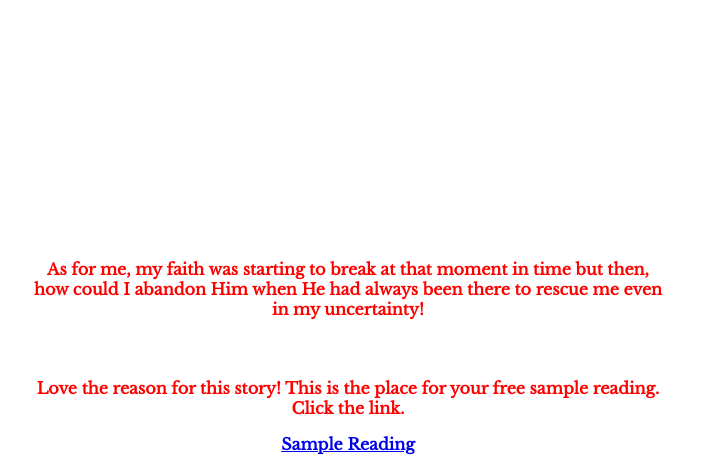
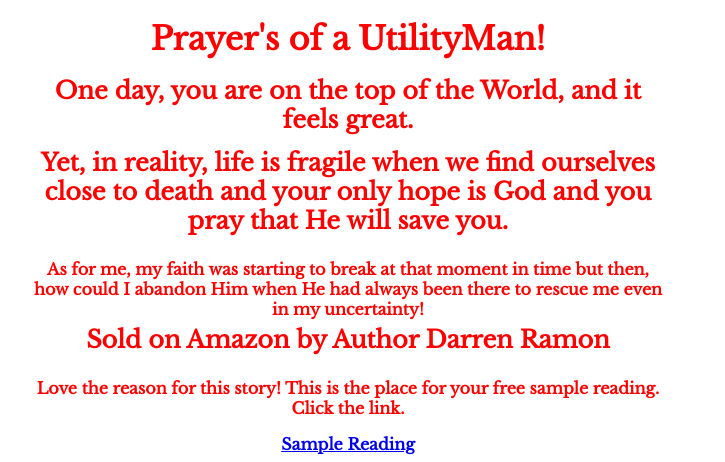
Before and after one commit to DramonBal/Invoke, a plain HTML site: page index.html in a window 1280 px wide. Shown: the part 1019-1481 px from the top of the page, without its empty margins (292-1017 px from the left). Drawn offline with nearby package versions, Linux system fonts and the light colour scheme.

Commit message:
Update style.css

```diff
--- a/style.css
+++ b/style.css
@@ -35,12 +35,12 @@
 h2 {
   font-size: 2rem;
   margin-top: -10px;
-  color: white;
+  color: solid rgb(112, 16, 48) ;
 }
 h3 {
   font-size: 1.5rem;
   margin-top: -10px;
-  color: white;
+  color: solid rgb(112, 16, 48);
 }
 
 .poster {
```
